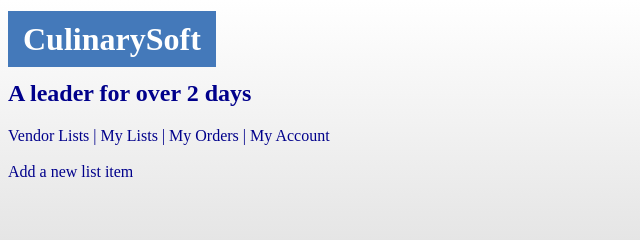
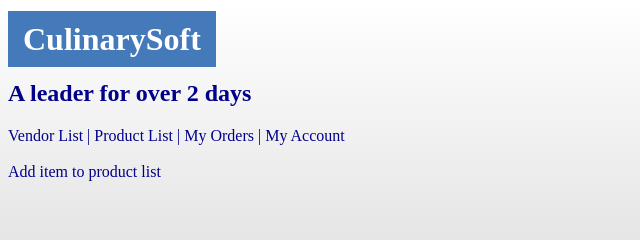
Before and after one commit to dvicklund/culinarySoft, a website: page public/client.html in a window 1280 px wide. Shown: the top 240 px of the page, 0-640 px from the left. Drawn offline with nearby package versions, Linux system fonts and the light colour scheme; no server answers.

Commit message:
Minor html tweaks to client

```diff
--- a/public/client.html
+++ b/public/client.html
@@ -26,8 +26,8 @@
       <!--TODO: Create these pages and link-->
 
       <nav>
-        <a id="vendorListLink">Vendor Lists</a> |
-        <a id="myListLink">My Lists</a> |
+        <a id="vendorListLink">Vendor List</a> |
+        <a id="myListLink">Product List</a> |
         <a href="#">My Orders</a> |
         <a href="#">My Account</a>
       </nav>
@@ -68,7 +68,7 @@
     <br>
 
     <!--TODO: Format the product form inline or prettier-->
-    <a id="showItemForm" type="submit"> Add a new list item</a>
+    <a id="showItemForm" type="submit"> Add item to product list</a>
     <form id="newProductForm" action="/client/product" method="POST">
 
         <fieldset>
```
